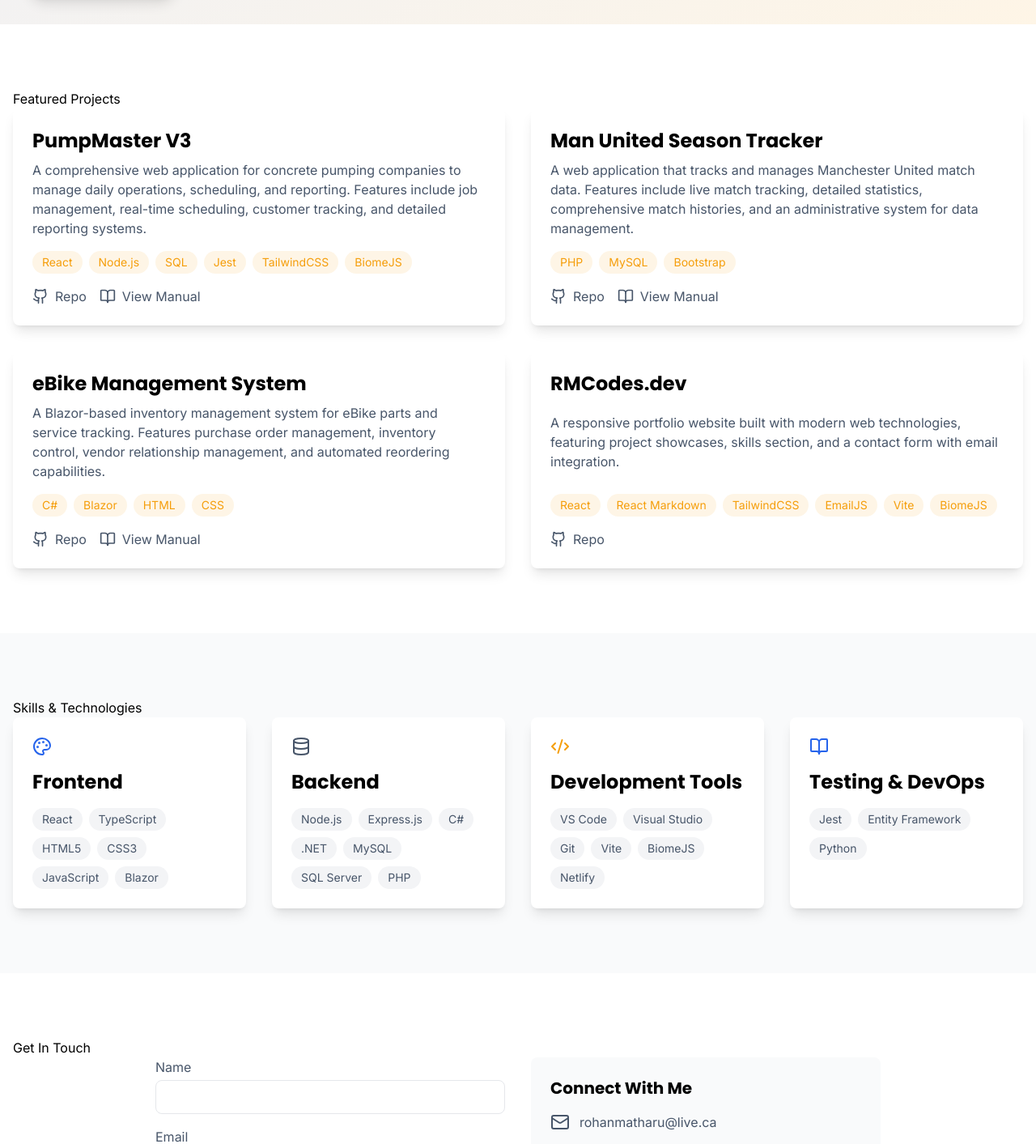
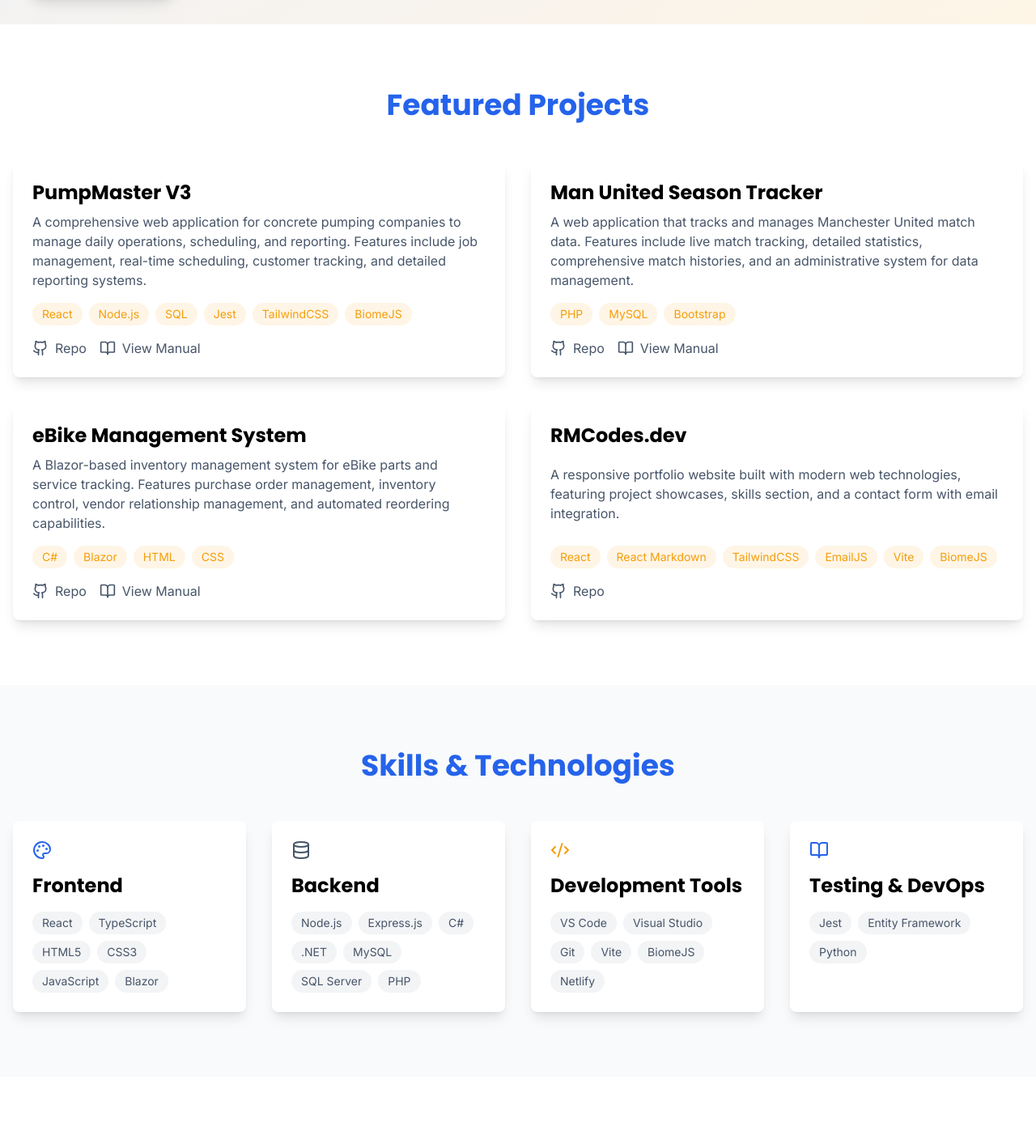
Before and after one commit to crazyturtles/react-portfolio, a React (Vite) app: page / in a window 1280 px wide. Shown: the part 770-2183 px from the top of the page at 81% size. Built offline with nearby package versions, Linux system fonts and the light colour scheme.

Commit message:
Revert "slight redundancy fix"
This reverts commit 8b2322a465d8b4df0aa2db33b679980cc4abef1e.

```diff
--- a/src/components/contact.jsx
+++ b/src/components/contact.jsx
@@ -61,7 +61,9 @@
 	return (
 		<section id="contact" className="py-section">
 			<div className="container mx-auto px-4">
-				<h2 className="section-heading select-none">Get In Touch</h2>
+				<h2 className="mb-12 text-center font-heading text-4xl font-bold text-primary select-none">
+					Get In Touch
+				</h2>
 				<div className="mx-auto grid max-w-4xl gap-8 md:grid-cols-2">
 					<form onSubmit={handleSubmit} className="space-y-4">
 						{status.message && (
--- a/src/components/projects.jsx
+++ b/src/components/projects.jsx
@@ -142,7 +142,9 @@
 	return (
 		<section id="projects" className="py-section">
 			<div className="container mx-auto px-4">
-				<h2 className="section-heading select-none">Featured Projects</h2>
+				<h2 className="mb-12 text-center font-heading text-4xl font-bold text-primary select-none">
+					Featured Projects
+				</h2>
 				<div className="grid gap-8 md:grid-cols-2 relative group/projects">
 					{projects.map((project, index) => (
 						<div
--- a/src/components/skills.jsx
+++ b/src/components/skills.jsx
@@ -39,7 +39,9 @@
 	return (
 		<section id="skills" className="bg-gray-50 py-section">
 			<div className="container mx-auto px-4">
-				<h2 className="section-heading select-none">Skills & Technologies</h2>
+				<h2 className="mb-12 text-center font-heading text-4xl font-bold text-primary select-none">
+					Skills & Technologies
+				</h2>
 				<div className="grid gap-8 md:grid-cols-2 lg:grid-cols-4">
 					{skillCategories.map((category, index) => (
 						<div
--- a/tailwind.config.js
+++ b/tailwind.config.js
@@ -58,7 +58,4 @@
 		},
 	},
 	plugins: [require("@tailwindcss/typography")],
-	components: {
-		'.section-heading': 'mb-12 text-center font-heading text-4xl font-bold text-primary',
-	}
 };
```
Also changed, not shown: src/components/ProjectTags.jsx (line endings or trailing spaces).
